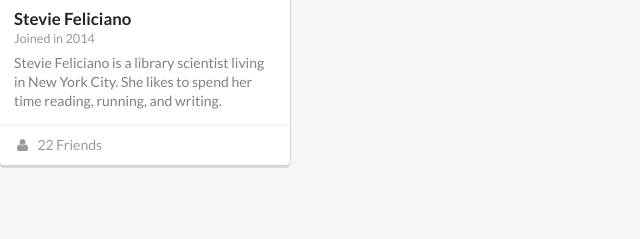
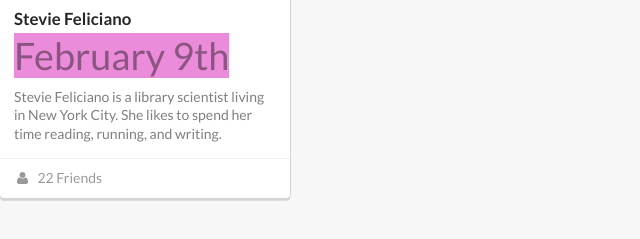
Before and after one commit to LLstarla/Midterm-Refresher, a plain HTML site: page 5/index.html in a window 1280 px wide. Shown: the part 19-258 px from the top of the page, without its empty margins (0-640 px from the left). Drawn offline with nearby package versions, Linux system fonts and the light colour scheme.

Commit message:
5 - js date fetch

```diff
--- a/5/css/styles.css
+++ b/5/css/styles.css
@@ -1,4 +1,6 @@
-/* Add Explicitive Class */
-.bad {
-	background: yellow;
+.bday {
+	background: #ea8cd9;
+	font-size: 3em;
+	transition:background 1s;
+
 }
--- a/5/index.html
+++ b/5/index.html
@@ -25,7 +25,7 @@
             <div class="content">
               <a class="header">Stevie Feliciano</a>
               <div class="meta">
-                <span class="date">Joined in 2014</span>
+                <span class="date">February 9th</span>
               </div>
               <div class="description">
                 Stevie Feliciano is a library scientist living in New York City. She likes to spend her time reading, running, and writing.
--- a/5/js/scripts.js
+++ b/5/js/scripts.js
@@ -1,3 +1,30 @@
 // Check for User's Birthday
 // REF: http://codepen.io/manikoth/pen/BymXwR?editors=101
 // REF: https://developer.mozilla.org/en-US/docs/Web/JavaScript/Reference/Global_Objects/Date
+
+
+//Get Date
+
+var date = new Date();
+
+console.log(date);
+
+
+//Store Date
+
+var birthday = {
+  month: date.getMonth(),
+  day: date.getUTCDate(),
+  check: date.getMonth() + "/" + date.getUTCDate()
+};
+
+console.log(birthday.month);
+console.log(birthday.day);
+console.log( birthday.check);
+//Check for Birthday
+
+if (birthday.check == '1/9') {
+  alert('Happy Birthday!'),
+  //Show Birthday
+  $('.date').addClass('bday');
+};
```
